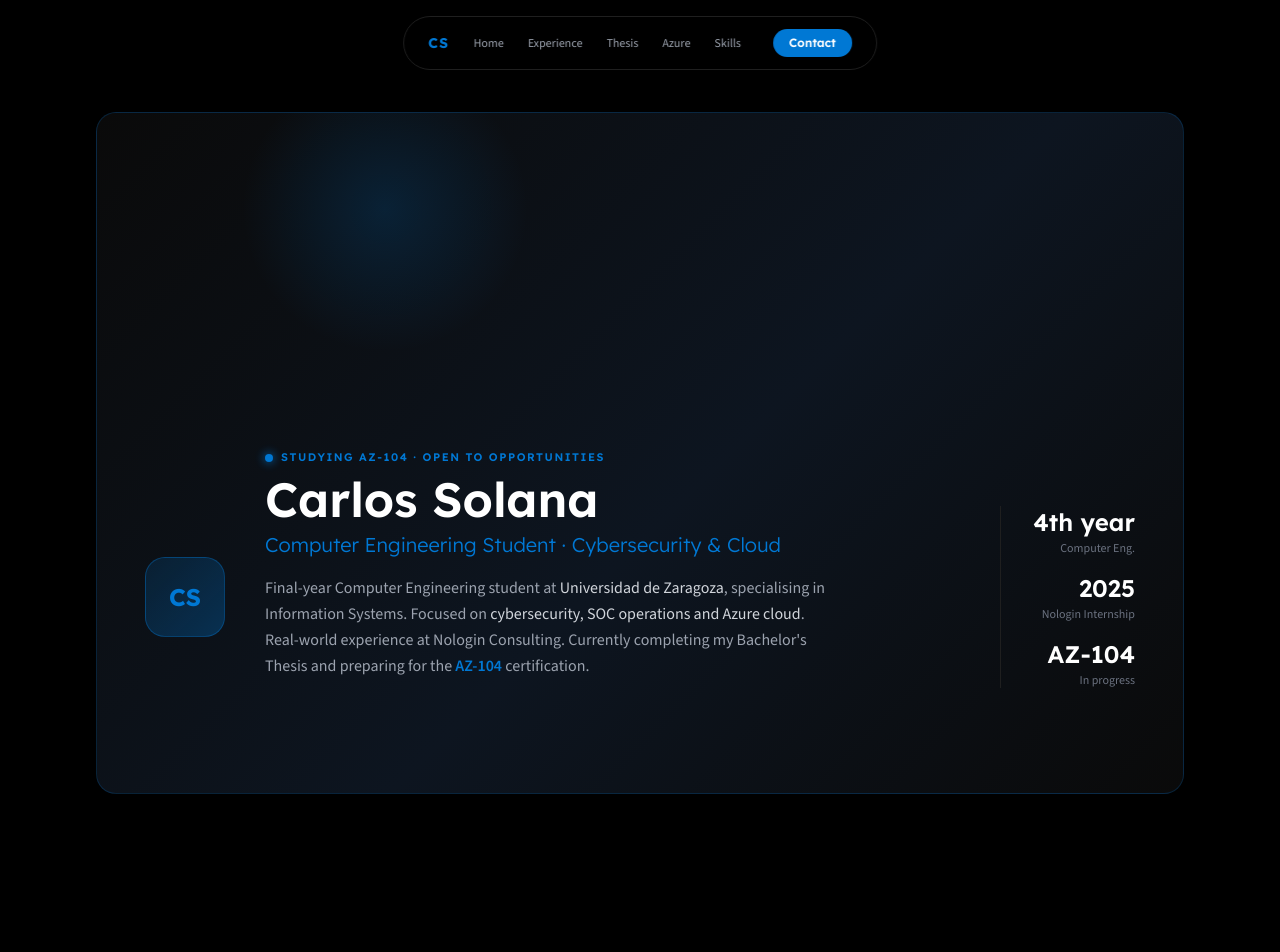
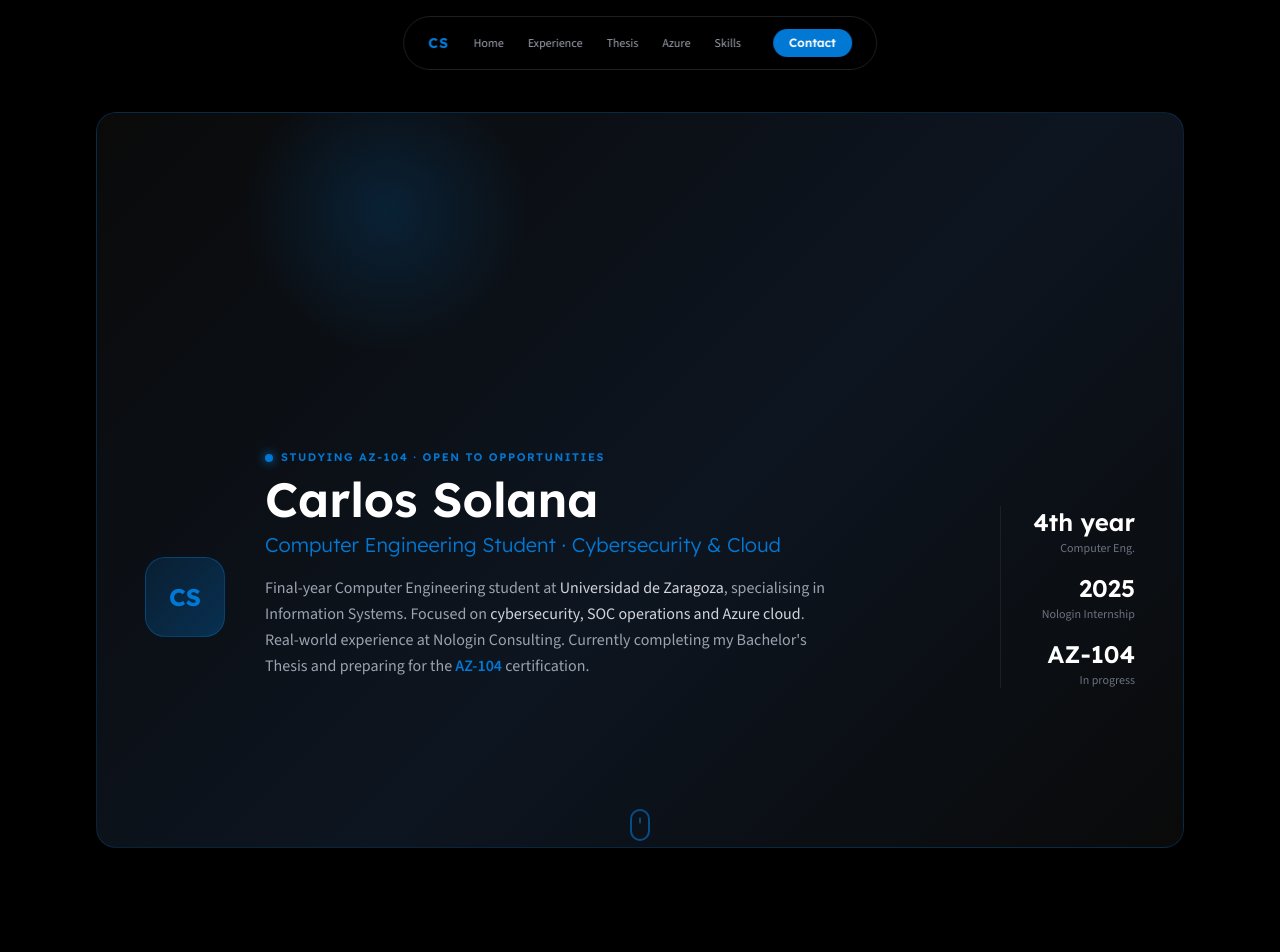
Before and after one commit to Csolanascript/personalPage, a Next.js app: page / in a window 1280 px wide. Shown: the top 952 px of the page. Built offline with nearby package versions, Linux system fonts and the light colour scheme.

Commit message:
added dist folder

```diff
--- a/src/app/globals.css
+++ b/src/app/globals.css
@@ -204,6 +204,54 @@ body {
   .reveal-card {
     opacity: 0;
   }
+
+  /* ── Scroll Indicator ──────────────────────────────────────────────── */
+  .scroll-indicator {
+    position: absolute;
+    bottom: -4rem;
+    left: 50%;
+    transform: translateX(-50%);
+    display: flex;
+    flex-direction: column;
+    align-items: center;
+    gap: 0.5rem;
+    color: #0078d4;
+    opacity: 0.6;
+    animation: bounce 2s infinite;
+    pointer-events: none;
+    z-index: 20;
+  }
+
+  .scroll-mouse {
+    width: 20px;
+    height: 32px;
+    border: 2px solid currentColor;
+    border-radius: 12px;
+    position: relative;
+  }
+
+  .scroll-wheel {
+    width: 2px;
+    height: 6px;
+    background: currentColor;
+    position: absolute;
+    top: 6px;
+    left: 50%;
+    transform: translateX(-50%);
+    border-radius: 1px;
+    animation: scrollWheel 1.5s infinite;
+  }
+
+  @keyframes bounce {
+    0%, 20%, 50%, 80%, 100% { transform: translate(-50%, 0); }
+    40% { transform: translate(-50%, -10px); }
+    60% { transform: translate(-50%, -5px); }
+  }
+
+  @keyframes scrollWheel {
+    0% { opacity: 1; transform: translate(-50%, 0); }
+    100% { opacity: 0; transform: translate(-50%, 15px); }
+  }
 }
 
 /* ── Keyframes ─────────────────────────────────────────────────────────────── */
--- a/src/app/page.tsx
+++ b/src/app/page.tsx
@@ -33,6 +33,7 @@ import { useRef } from "react";
 import gsap from "gsap";
 import { ScrollTrigger } from "gsap/ScrollTrigger";
 import { useGSAP } from "@gsap/react";
+import StarBackground from "@/components/StarBackground";
 
 // Register plugins once at module level (safe for SSR guard inside useGSAP)
 gsap.registerPlugin(ScrollTrigger, useGSAP);
@@ -366,7 +367,8 @@ export default function Home() {
   );
 
   return (
-    <div ref={containerRef} className="min-h-screen bg-black font-body">
+    <div ref={containerRef} className="relative min-h-screen bg-black font-body">
+      <StarBackground />
 
       {/* ── NAV ─────────────────────────────────────────────────────────── */}
       <nav
@@ -407,7 +409,7 @@ export default function Home() {
       <main className="max-w-6xl mx-auto px-4 sm:px-6 lg:px-8 pt-28 pb-20">
 
         {/* ═══ HERO ═══════════════════════════════════════════════════════ */}
-        <section id="hero" aria-label="Introduction" className="mb-10">
+        <section id="hero" aria-label="Introduction" className="mb-24 sm:mb-28 lg:mb-32">
           <div
             className="hero-card bento-card magnetic-card relative p-8 sm:p-12"
             style={{
@@ -513,6 +515,14 @@ export default function Home() {
                   </div>
                 ))}
               </div>
+            </div>
+
+            {/* Scroll Indicator */}
+            <div className="scroll-indicator hidden lg:flex" aria-hidden="true">
+              <div className="scroll-mouse">
+                <div className="scroll-wheel" />
+              </div>
+              <span className="text-[9px] font-heading font-bold uppercase tracking-widest">Scroll</span>
             </div>
           </div>
         </section>
--- /dev/null
+++ b/src/components/StarBackground.tsx
@@ -0,0 +1,129 @@
+"use client";
+
+import React, { useRef, useEffect } from "react";
+import gsap from "gsap";
+
+interface Star {
+  x: number;
+  y: number;
+  bx: number; // Base x
+  by: number; // Base y
+  size: number;
+  opacity: number;
+  z: number; // Factor for parallax depth
+}
+
+export default function StarBackground() {
+  const canvasRef = useRef<HTMLCanvasElement>(null);
+  const starsRef = useRef<Star[]>([]);
+  const mouseRef = useRef({ x: -1000, y: -1000 });
+
+  useEffect(() => {
+    const canvas = canvasRef.current;
+    if (!canvas) return;
+
+    const ctx = canvas.getContext("2d");
+    if (!ctx) return;
+
+    let animationFrameId: number;
+
+    const resize = () => {
+      canvas.width = window.innerWidth;
+      canvas.height = window.innerHeight;
+      initStars();
+    };
+
+    const initStars = () => {
+      const starCount = Math.floor((canvas.width * canvas.height) / 8000);
+      const stars: Star[] = [];
+      for (let i = 0; i < starCount; i++) {
+        const x = Math.random() * canvas.width;
+        const y = Math.random() * canvas.height;
+        stars.push({
+          x,
+          y,
+          bx: x,
+          by: y,
+          size: Math.random() * 1.5 + 0.5,
+          opacity: Math.random() * 0.5 + 0.2,
+          z: Math.random() * 0.5 + 0.5, // 0.5 to 1.0
+        });
+      }
+      starsRef.current = stars;
+    };
+
+    const draw = () => {
+      ctx.clearRect(0, 0, canvas.width, canvas.height);
+
+      const stars = starsRef.current;
+      const { x: mx, y: my } = mouseRef.current;
+
+      stars.forEach((star) => {
+        // Repulsion logic
+        const dx = mx - star.bx;
+        const dy = my - star.by;
+        const distance = Math.sqrt(dx * dx + dy * dy);
+        const radius = 150; // Influence radius
+
+        let targetX = star.bx;
+        let targetY = star.by;
+
+        if (distance < radius) {
+          const force = (radius - distance) / radius;
+          const angle = Math.atan2(dy, dx);
+          // Push away from mouse
+          targetX = star.bx - Math.cos(angle) * (force * 40 * star.z);
+          targetY = star.by - Math.sin(angle) * (force * 40 * star.z);
+        }
+
+        // Smooth transition to target position using linear interpolation
+        star.x += (targetX - star.x) * 0.08;
+        star.y += (targetY - star.y) * 0.08;
+
+        // Draw star
+        ctx.beginPath();
+        ctx.arc(star.x, star.y, star.size, 0, Math.PI * 2);
+        // Aesthetic: Azure blue tint or pure white
+        const isBlue = Math.random() > 0.8;
+        ctx.fillStyle = isBlue
+          ? `rgba(0, 120, 212, ${star.opacity * 1.5})`
+          : `rgba(255, 255, 255, ${star.opacity})`;
+        ctx.shadowBlur = star.size * 2;
+        ctx.shadowColor = isBlue ? "#0078d4" : "white";
+        ctx.fill();
+      });
+
+      animationFrameId = requestAnimationFrame(draw);
+    };
+
+    const handleMouseMove = (e: MouseEvent) => {
+      mouseRef.current = { x: e.clientX, y: e.clientY };
+    };
+
+    const handleMouseLeave = () => {
+      mouseRef.current = { x: -1000, y: -1000 };
+    };
+
+    window.addEventListener("resize", resize);
+    window.addEventListener("mousemove", handleMouseMove);
+    window.addEventListener("mouseleave", handleMouseLeave);
+
+    resize();
+    draw();
+
+    return () => {
+      window.removeEventListener("resize", resize);
+      window.removeEventListener("mousemove", handleMouseMove);
+      window.removeEventListener("mouseleave", handleMouseLeave);
+      cancelAnimationFrame(animationFrameId);
+    };
+  }, []);
+
+  return (
+    <canvas
+      ref={canvasRef}
+      className="fixed inset-0 pointer-events-none z-[-1]"
+      style={{ background: "transparent" }}
+    />
+  );
+}
```
